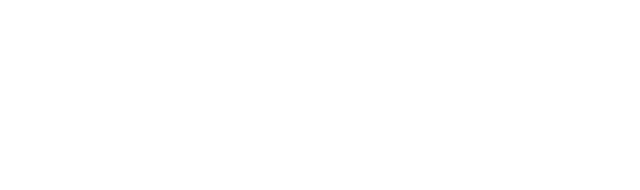
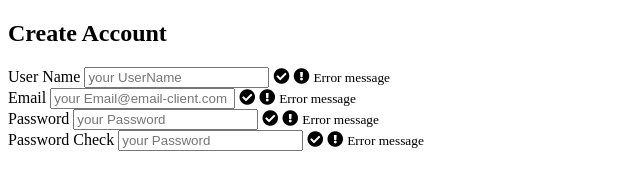
Before and after one commit to mdurst365/form_validation, a plain HTML site: page index.html in a window 1280 px wide. Shown: the whole page, without its empty margins (0-640 px from the left). Drawn offline with Linux system fonts and the light colour scheme.

Commit message:
added form-fields

```diff
--- a/index.html
+++ b/index.html
@@ -3,9 +3,47 @@
 <head>
     <meta charset="UTF-8">
     <meta name="viewport" content="width=device-width, initial-scale=1.0">
-    <title>Document</title>
+    <link rel="stylesheet" href="https://pro.fontawesome.com/releases/v5.10.0/css/all.css" integrity="sha384-AYmEC3Yw5cVb3ZcuHtOA93w35dYTsvhLPVnYs9eStHfGJvOvKxVfELGroGkvsg+p" crossorigin="anonymous"/>
+    <title>Form Validation Practice</title>
 </head>
 <body>
+    <div class="container">
+        <h2>Create Account</h2>
+        <form class="form" id="form">
 
+        <div class="form-control"></div>
+                <label>User Name</label>
+                <input type="text" placeholder="your UserName" id="username">
+                <i class="fas fa-check-circle"></i>
+                <i class="fas fa-exclamation-circle"></i>
+                <small>Error message</small>
+        </div>
+
+    <div class="form-control"></div>
+        <label>Email</label>
+        <input type="email" placeholder="your Email@email-client.com" id="email">
+        <i class="fas fa-check-circle"></i>
+        <i class="fas fa-exclamation-circle"></i>
+        <small>Error message</small>
+    </div>
+
+<div class="form-control"></div>
+    <label>Password</label>
+    <input type="password" placeholder="your Password" id="password">
+    <i class="fas fa-check-circle"></i>
+    <i class="fas fa-exclamation-circle"></i>
+    <small>Error message</small>
+</div>
+
+<div class="form-control"></div>
+    <label>Password Check</label>
+    <input type="password" placeholder="your Password" id="password2">
+    <i class="fas fa-check-circle"></i>
+    <i class="fas fa-exclamation-circle"></i>
+    <small>Error message</small>
+</div>
+
+        </form>
+    </div>
 </body>
 </html>
```
